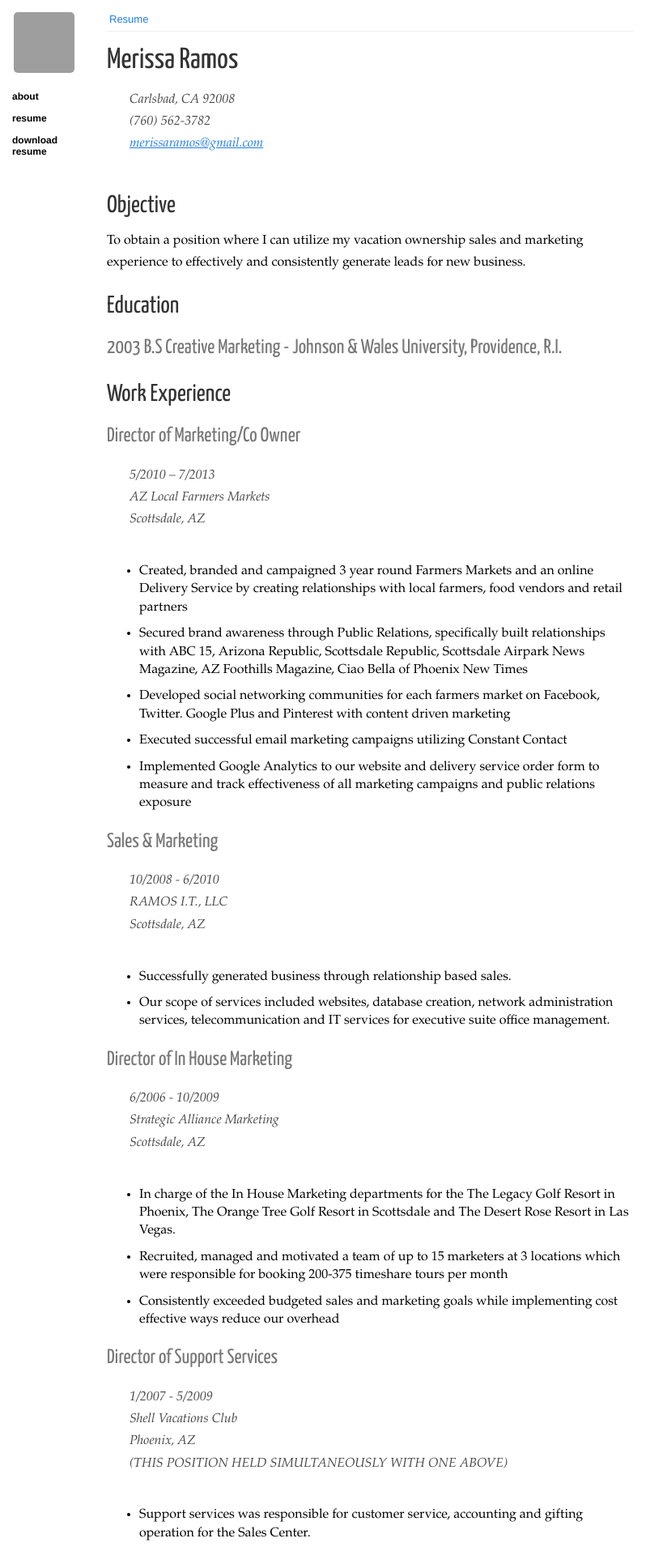
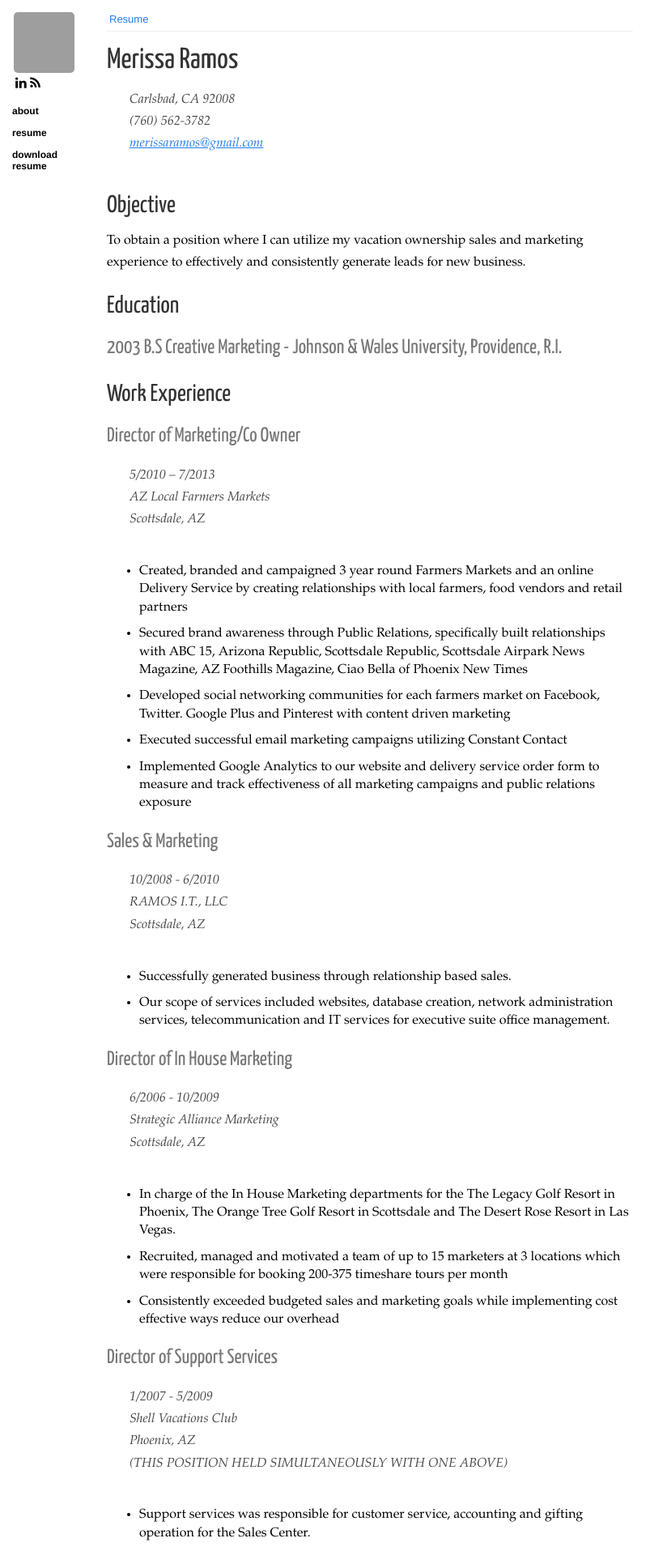
Before and after one commit to merissaramos/merissaramos.github.io, a Jekyll site: the page built from index.html, in a window 1280 px wide. Shown: the top 1915 px of the page at 81% size, without its empty margins (0-824 px from the left). Built offline with Jekyll 4.4.1, drawn with Linux system fonts in a browser that asks for light colours; nearby versions of some CDN libraries; Markdown is read by kramdown in place of the engine named in the settings; grey boxes are pictures that could not be loaded.

Commit message:
added linkedin

```diff
--- a/_config.yml
+++ b/_config.yml
@@ -9,4 +9,4 @@ gems:
 name: Merissa Ramos
 url: http://merissaramos.github.io
 description: Merissa Ramos
-twitter: merissaramos
+linkedin_url: www.linkedin.com/in/MerissaRamos
--- a/_includes/sidebar.html
+++ b/_includes/sidebar.html
@@ -10,11 +10,10 @@
     </a>
   </section> -->
 
-  <!-- <section class="meta">
-    <a href="{{ site.github.owner_url }}" target="_blank"><i class="fa fa-github"></i></a>
-    <a href="https://twitter.com/{{ site.twitter }}" target="_blank"><i class="fa fa-twitter"></i></a>
+  <section class="meta">
+    <a href="{{ site.linkedin_url }}" target="_blank"><i class="fa fa-linkedin"></i></a>
     <a href="/atom.xml"><i class="fa fa-rss"></i></a>
-  </section> -->
+  </section>
 
   <section class="sections">
     <ul>
```
